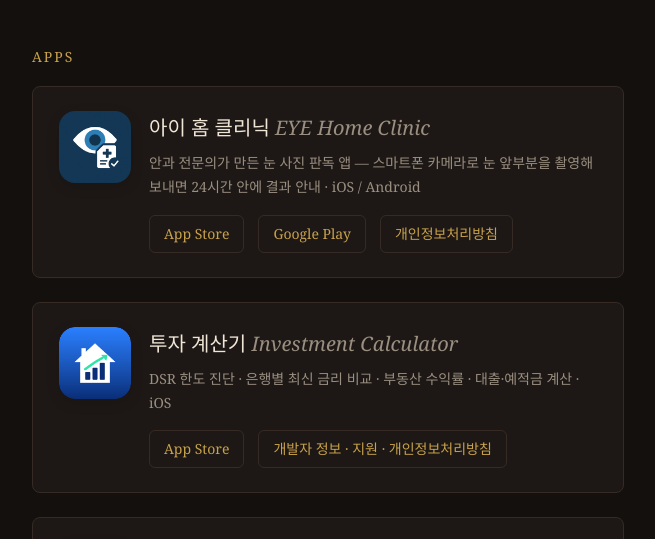
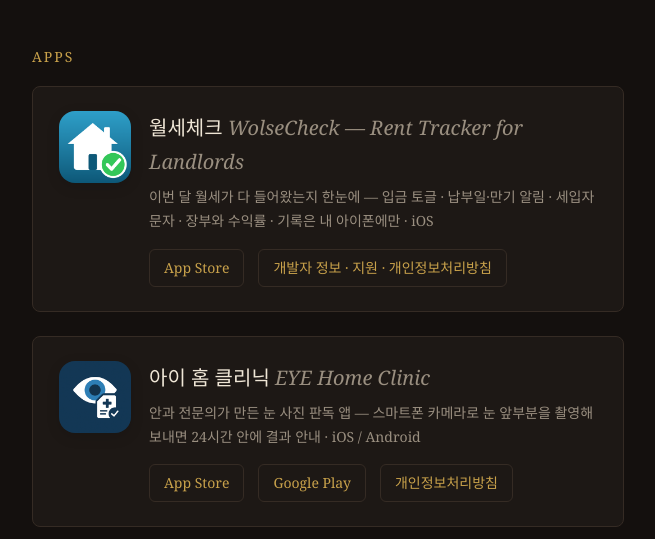
Before and after one commit to ganaholdings/ganaholdings.github.io, a plain HTML site: page index.html in a window 1280 px wide. Shown: the part 260-799 px from the top of the page, without its empty margins (312-967 px from the left). Drawn offline with Linux system fonts and the light colour scheme.

Commit message:
Add 월세체크 app card
Co-Authored-By: Claude Fable 5.1 <noreply@anthropic.com>

```diff
--- a/index.html
+++ b/index.html
@@ -4,7 +4,7 @@
 <meta charset="UTF-8">
 <meta name="viewport" content="width=device-width, initial-scale=1.0">
 <title>Gana Holdings Co., Ltd.</title>
-<meta name="description" content="Gana Holdings — 아이 홈 클리닉(EYE Home Clinic), 내차는 어디에(Where's My Car?), 삼국 수성전(Three Kingdoms: Castle Guard), 삼국 풍운(Three Kingdoms: Storm of War), 드론 배달의 왕(Drone Delivery King), Joker's Last Call 개발사">
+<meta name="description" content="Gana Holdings — 월세체크(WolseCheck), 아이 홈 클리닉(EYE Home Clinic), 내차는 어디에(Where's My Car?), 삼국 수성전(Three Kingdoms: Castle Guard), 삼국 풍운(Three Kingdoms: Storm of War), 드론 배달의 왕(Drone Delivery King), Joker's Last Call 개발사">
 <style>
   :root {
     --bg: #14100e;
@@ -119,6 +119,18 @@
 
 <section>
   <h2>Apps</h2>
+
+  <div class="game-card">
+    <img class="app-icon" src="/assets/icons/wolsecheck.png" alt="" width="72" height="72">
+    <div class="card-body">
+    <h3>월세체크 <span style="color:var(--ink-dim);font-style:italic;">WolseCheck — Rent Tracker for Landlords</span></h3>
+    <div class="tagline">이번 달 월세가 다 들어왔는지 한눈에 — 입금 토글 · 납부일·만기 알림 · 세입자 문자 · 장부와 수익률 · 기록은 내 아이폰에만 · iOS</div>
+    <div class="links">
+      <a href="https://apps.apple.com/app/id6837359249" target="_blank" rel="noopener">App Store</a>
+      <a href="https://ganaholdings.github.io/wolsecheck-legal/">개발자 정보 · 지원 · 개인정보처리방침</a>
+    </div>
+      </div>
+  </div>
 
   <div class="game-card">
     <img class="app-icon" src="/assets/icons/eyehomeclinic.png" alt="" width="72" height="72">
```
Also changed, not shown: assets/icons/wolsecheck.png (added).
